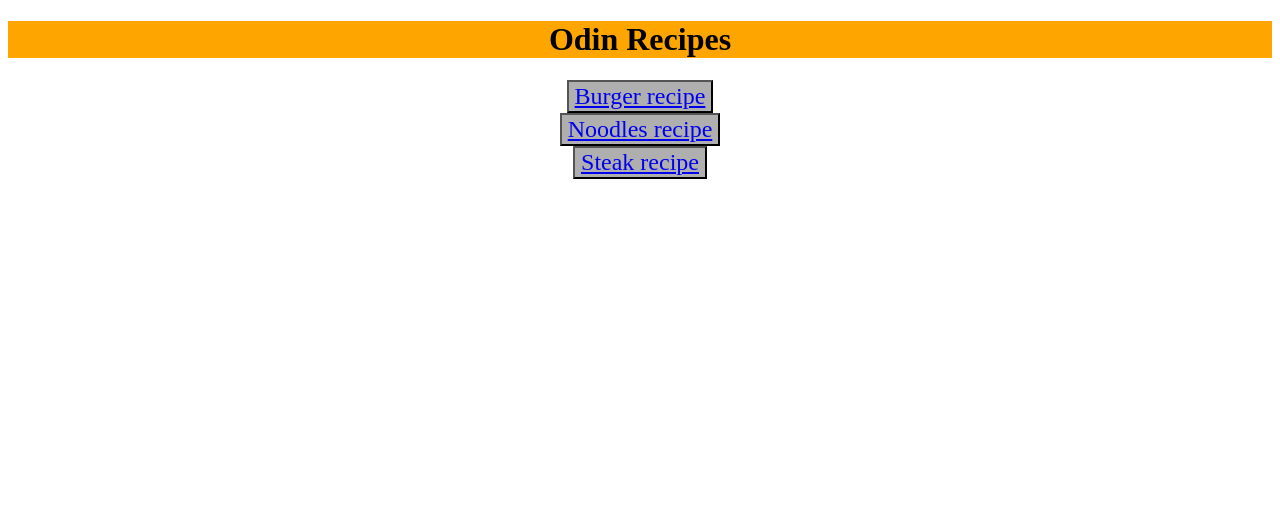
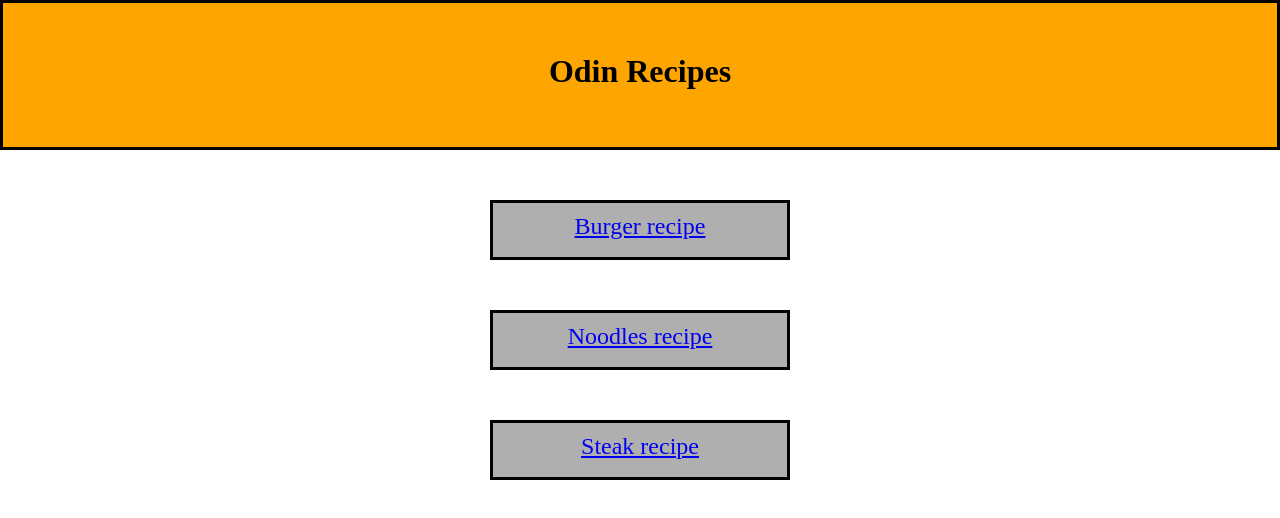
Before and after one commit to Frank-Sinatra-pl/Odin-recipes, a plain HTML site: page index.html in a window 1280 px wide. Drawn offline with Linux system fonts and the light colour scheme.

Commit message:
add css changes

```diff
--- a/style.css
+++ b/style.css
@@ -1,19 +1,47 @@
+*,
+*::before,
+*::after {
+    box-sizing: border-box;
+}
+
 * {
+    margin: 0;
     font-family: 'Times New Roman', Times, serif;
     text-align: center;
 }
 
 h1 {
-    color: black; background-color: orange;
+
+    height: 150px;
+    padding: 50px;
+    border: 3px solid black;
+    margin-bottom: 10px;
+    color: black;
+    background-color: orange;
+
+
     }
 
 .menu {
-    background-color: rgba(0, 0, 0, 0.315); color: rgba(197, 3, 197, 0.63);
-    font-size: 24px; display: block; margin: auto;
+    background-color: rgba(0, 0, 0, 0.315);
+     color: rgba(197, 3, 197, 0.63);
+    font-size: 24px;
+    display: grid;
+    width: 300px;
+    height: 60px;
+    padding: 10px;
+    border: 3px solid black;
+    margin: 50px auto;
 }
 
 h2,h3 {
-    color: black; background-color: orange;
+    color: black;
+    background-color: orange;
+    height: 50px;
+    padding: 10px;
+    border: 3px solid black;
+    margin: 10px;
+
 }
 
 div {
```
